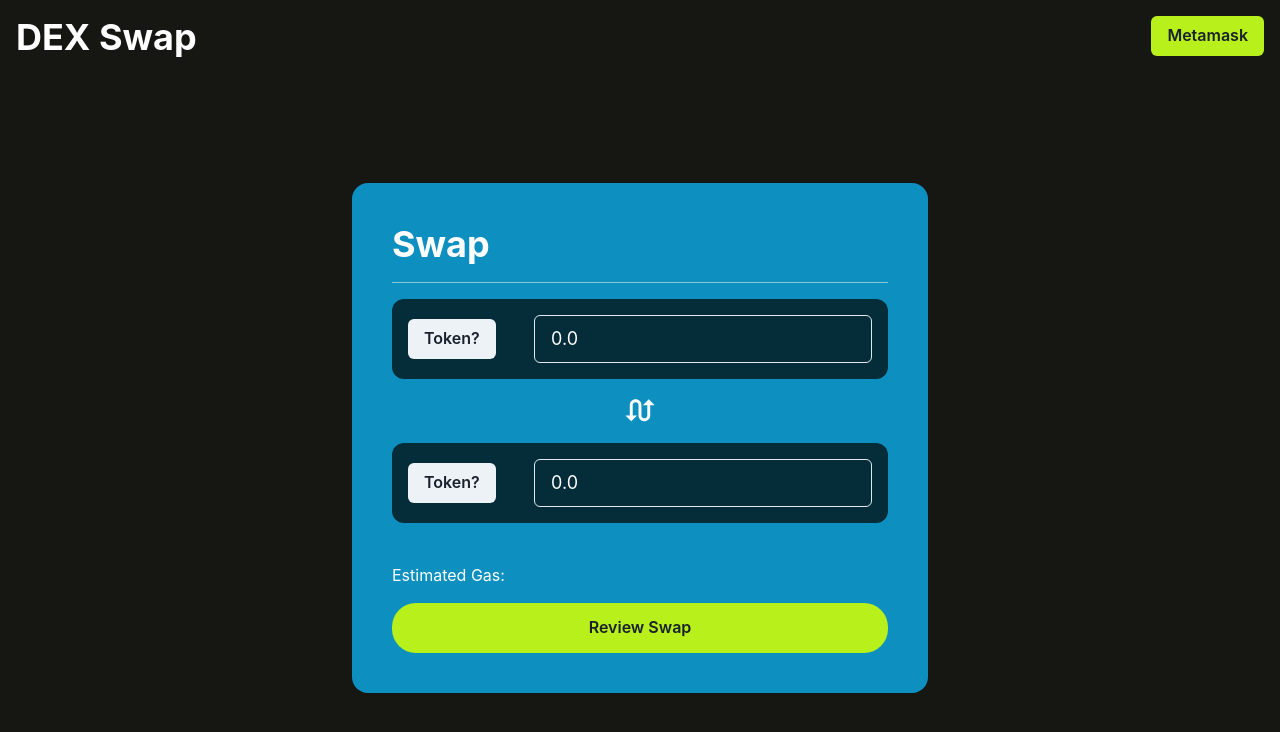
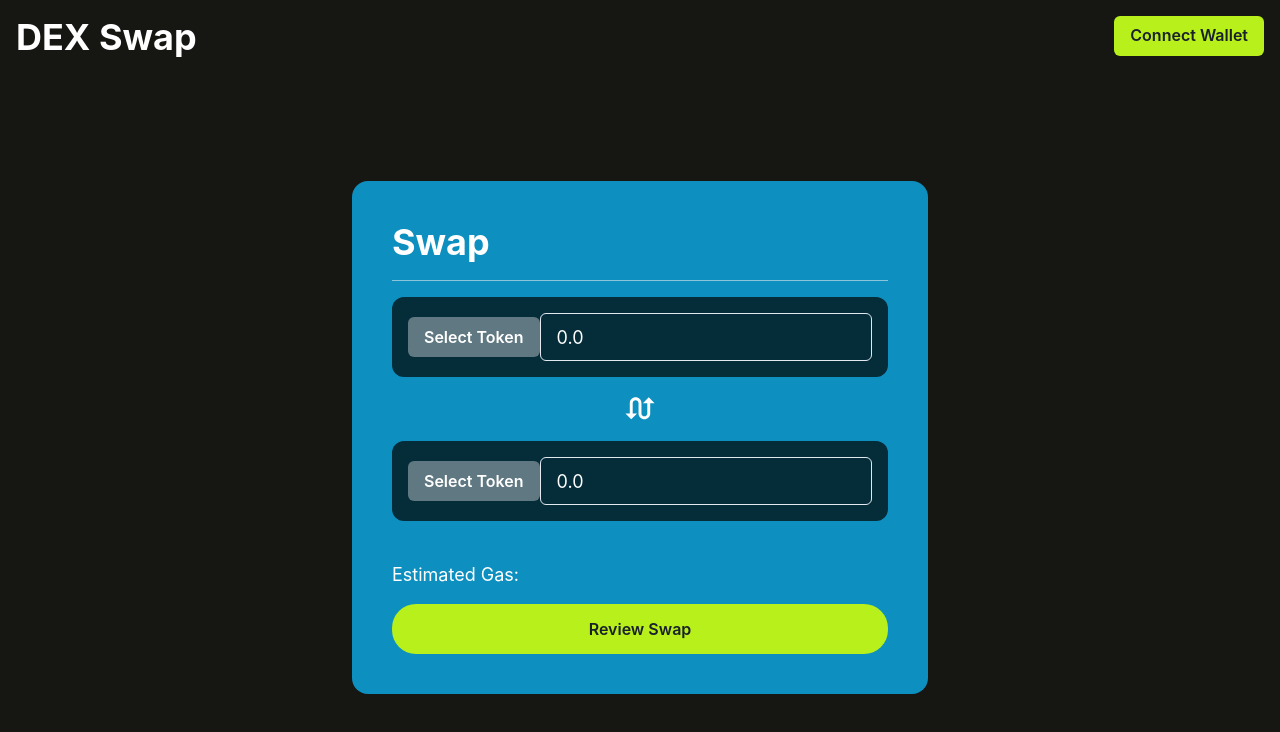
Before and after one commit to xinkin/DEX-Aggregator, a React (Vite) app: page / in a window 1280 px wide. Shown: the top 732 px of the page. Built offline with nearby package versions, Linux system fonts and the light colour scheme.

Commit message:
decent ui done

```diff
--- a/src/Body.jsx
+++ b/src/Body.jsx
@@ -24,7 +24,7 @@ export default function Body() {
           </Box>
           <TokenInput />
         </VStack>
-        <Text mt={10} mb={4}>
+        <Text mt={10} mb={4} fontSize="lg">
           Estimated Gas:
         </Text>
         <Button bg="#b7f01a" w="100%" h={50} borderRadius="3xl">
--- a/src/Navbar.jsx
+++ b/src/Navbar.jsx
@@ -7,7 +7,7 @@ function Navbar() {
     <>
       <Box display="flex" bg="#161712" p={4} justifyContent="space-between">
         <Heading color="white">DEX Swap</Heading>
-        <Button bg="#b7f01a">Metamask</Button>
+        <Button bg="#b7f01a">Connect Wallet</Button>
       </Box>
     </>
   );
--- a/src/Token.jsx
+++ b/src/Token.jsx
@@ -24,8 +24,8 @@ export default function Token() {
 
   return (
     <>
-      <Button onClick={() => setIsOpen(true)}>
-        {selectedItem || "Token?"}
+      <Button colorScheme="whiteAlpha" onClick={() => setIsOpen(true)}>
+        {selectedItem || "Select Token"}
       </Button>
 
       <Modal isOpen={isOpen} onClose={() => setIsOpen(false)}>
```
